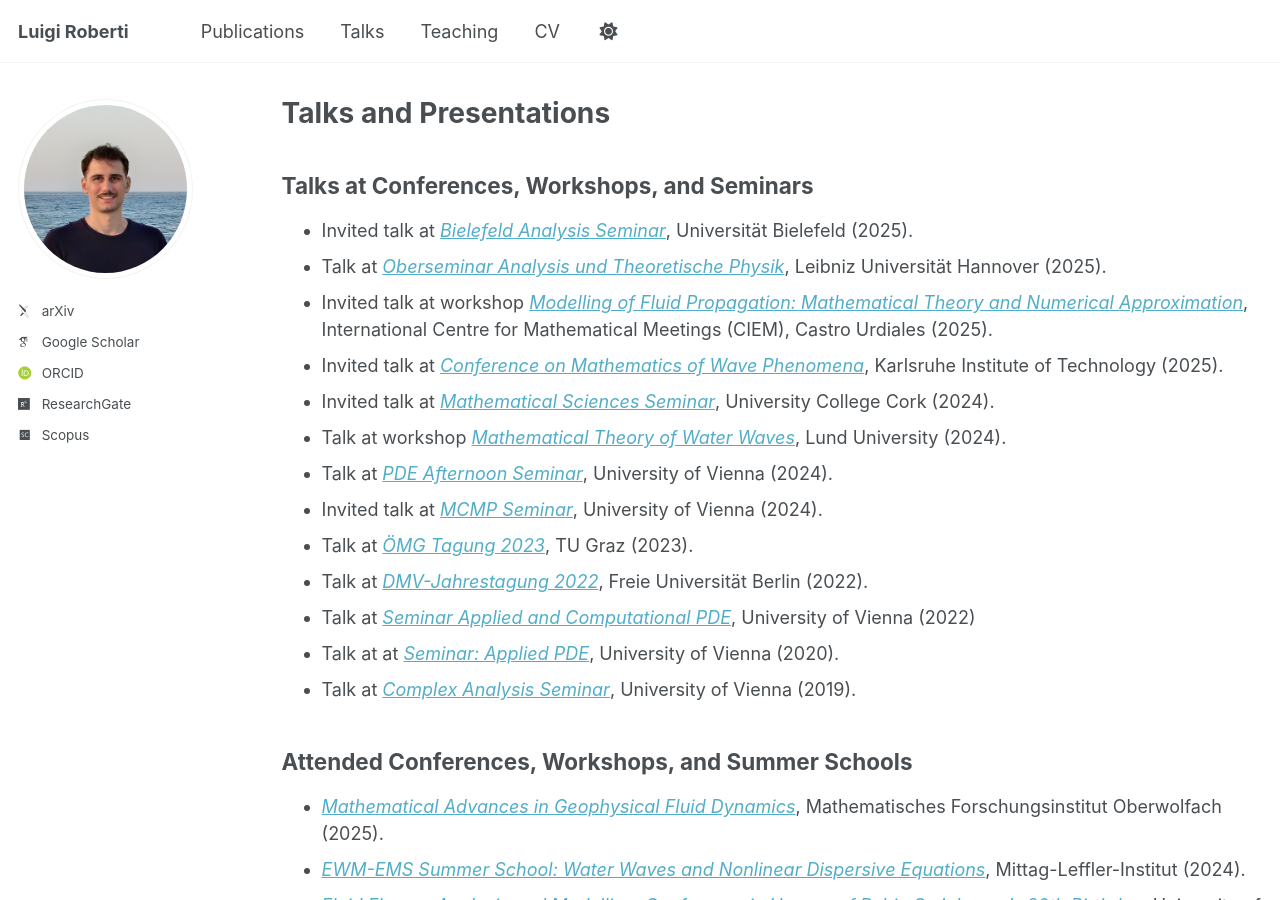
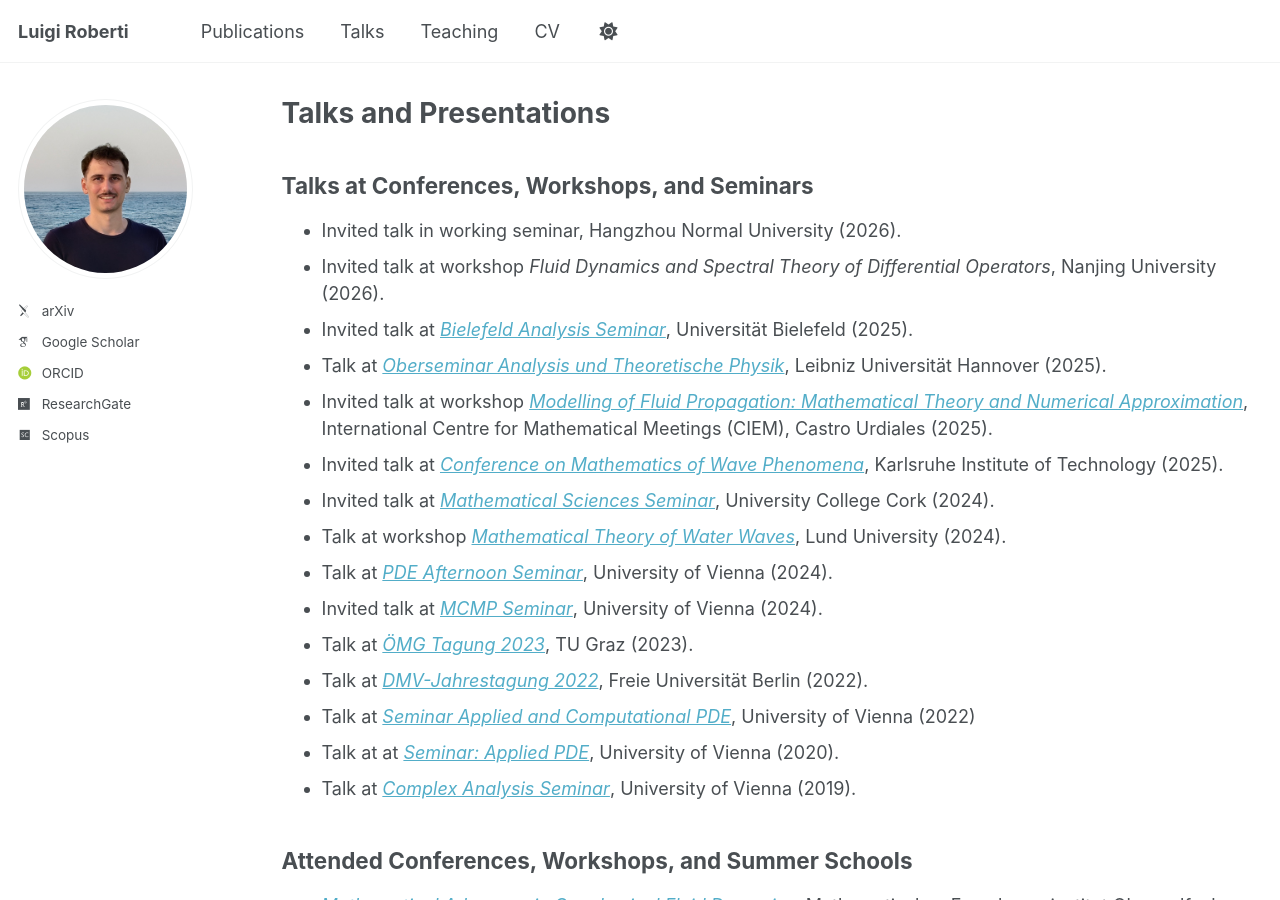
Before and after one commit to luigi-roberti/luigi-roberti.github.io, a Jekyll site: the page built from _pages/talks.md, in a window 1280 px wide and 900 px high. Built offline with Jekyll 4.4.1, drawn with Linux system fonts in a browser that asks for light colours; some web fonts are replaced; a script that is not in the unit is left out.

Commit message:
Update talks.md

```diff
--- a/_pages/talks.md
+++ b/_pages/talks.md
@@ -7,6 +7,8 @@ author_profile: true
 
 Talks at Conferences, Workshops, and Seminars
 ------
+* Invited talk in working seminar, Hangzhou Normal University (2026).
+* Invited talk at workshop <i>Fluid Dynamics and Spectral Theory of Differential Operators</i>, Nanjing University (2026).
 * Invited talk at [<i>Bielefeld Analysis Seminar</i>](https://www.math.uni-bielefeld.de/~glogic/bielefeld_analysis_seminar.html){:target="_blank",rel="noopener"}, Universität Bielefeld (2025).
 * Talk at [<i>Oberseminar Analysis und Theoretische Physik</i>](https://www.ifam.uni-hannover.de/de/forschung/angewandte-analysis/os-analysis-und-theoretische-physik){:target="_blank",rel="noopener"}, Leibniz Universität Hannover (2025).
 * Invited talk at workshop [<i>Modelling of Fluid Propagation: Mathematical Theory and Numerical Approximation</i>](https://www.ciem.unican.es/modelling-of-fluid-propagation-mathematical-theory-and-numerical-approximation/){:target="_blank",rel="noopener"}, International Centre for Mathematical Meetings (CIEM), Castro Urdiales (2025).
```
